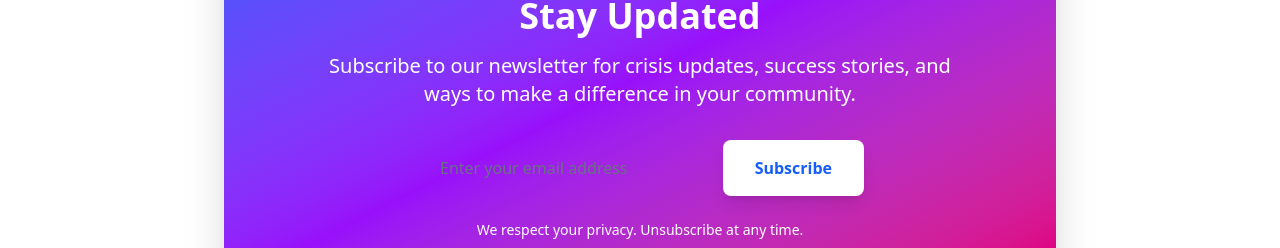
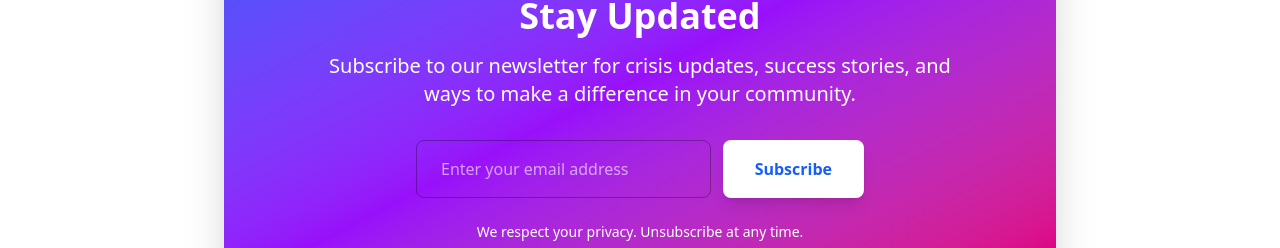
Before and after one commit to DurjoyKumar177/CrisisAid-Frontend, a React (Vite) app: page /contact in a window 1280 px wide. Shown: the part 3015-3263 px from the top of the page. Built offline with nearby package versions, Linux system fonts and the light colour scheme; no server answers.

Commit message:
Fix color issue in Newsletter and input field color

```diff
--- a/src/pages/ContactPage.jsx
+++ b/src/pages/ContactPage.jsx
@@ -414,8 +414,7 @@ function NewsletterSection() {
                 onChange={(e) => setEmail(e.target.value)}
                 onKeyPress={handleKeyPress}
                 placeholder="Enter your email address"
-                className="flex-1 px-6 py-4 rounded-lg text-gray-900 placeholder-gray-500 focus:ring-4 focus:ring-white/50 focus:outline-none font-medium"
-              />
+                className="flex-1 px-6 py-4 rounded-lg text-white placeholder-white/60 focus:ring-4 focus:ring-white/50 focus:outline-none font-medium border border-black/30"></input>
               <button
                 onClick={handleSubscribe}
                 disabled={loading}
```
